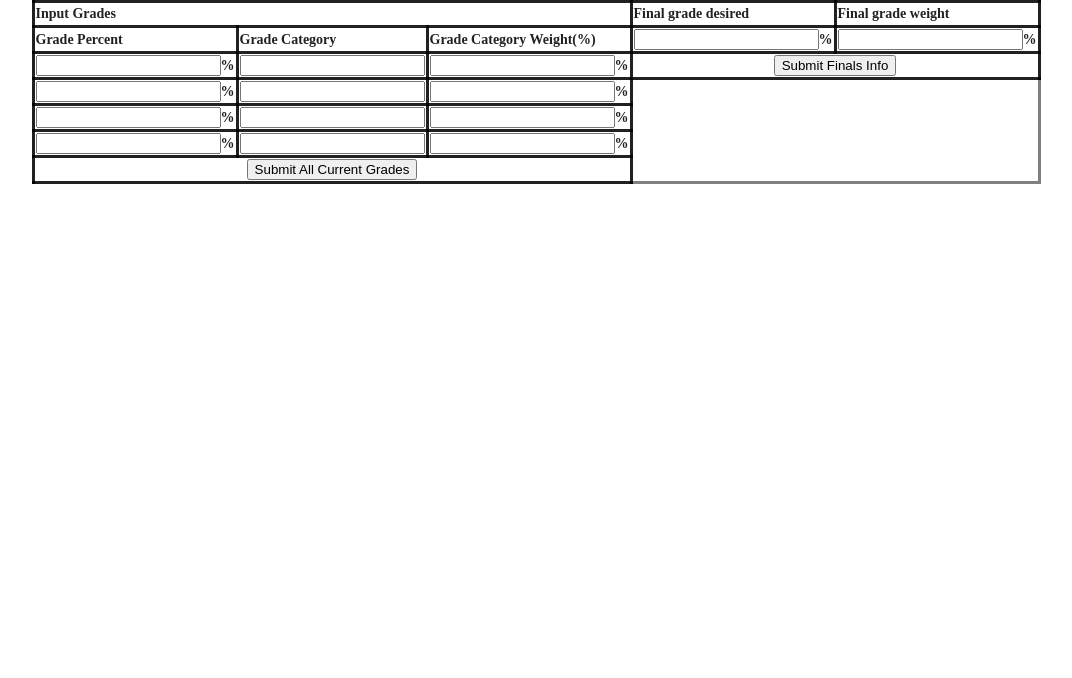
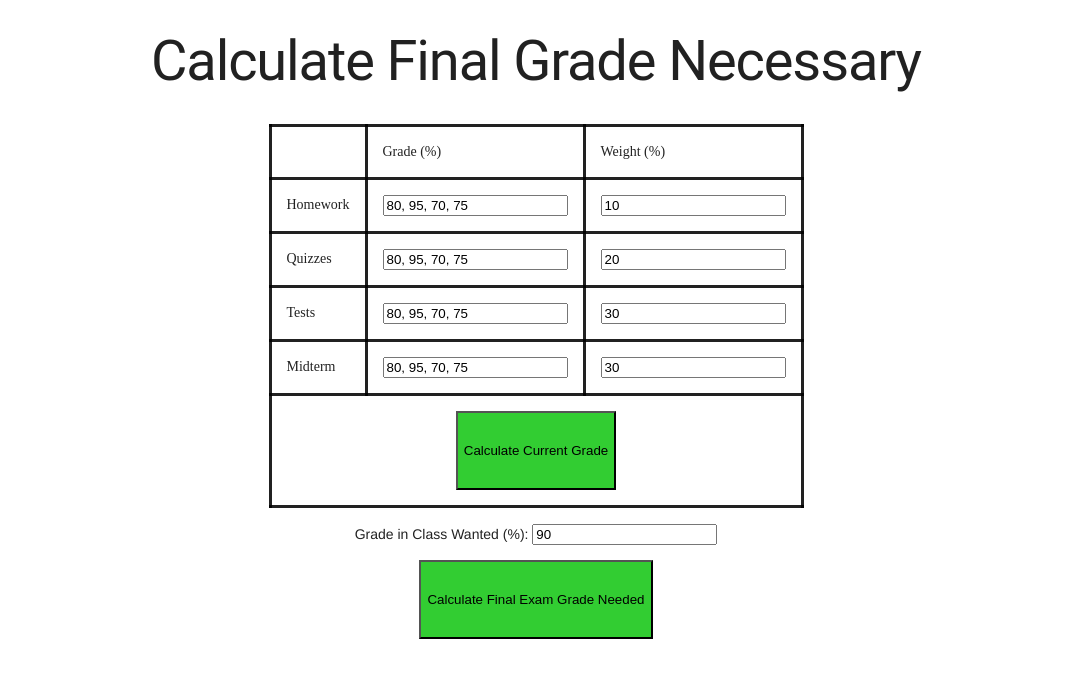
Before and after one commit to jakegreenbergbell/gradeCalculator, a plain HTML site: page index.html in a window 1280 px wide. Shown: the whole page, without its empty margins (104-1176 px from the left). Drawn offline with nearby package versions, Linux system fonts and the light colour scheme.

Commit message:
second dr

```diff
--- a/index.html
+++ b/index.html
@@ -3,52 +3,62 @@
 <head>
     <meta charset="UTF-8">
     <title> "Grade Calculator"</title>
-    <scrict src="script.js"></scrict>
+    <script src="script.js"></script>
     <link rel="stylesheet" href="style.css"/>
     <link rel="stylesheet" href="https://fonts.googleapis.com/icon?family=Material+Icons">
     <link rel="stylesheet" href="https://code.getmdl.io/1.3.0/material.indigo-pink.min.css">
     <script defer src="https://code.getmdl.io/1.3.0/material.min.js"></script>
 </head>
-<center><body>
+<center>
+    <h1>Calculate Final Grade Necessary</h1>
     <table>
         <tr>
-            <th colspan="3"> Input Grades</th>
-            <th>Final grade desired</th>
-            <th>Final grade weight</th>
+            <td></td>
+            <td> Grade (%)</td>
+            <td>Weight (%)</td>
         </tr>
-        <tr>
-            <th>Grade Percent</th>
-            <th>Grade Category</th>
-            <th>Grade Category Weight(%)</th>
-            <th><input type="number" id="finalGradeDesire">%</th>
-            <th><input type="number" id="finalGradePercent">%</th>
+        <tr id="homework">
+            <td>Homework</td>
+            <th><input type="text" value="80, 95, 70, 75" id="homeworkGrades"></th>
+            <th><input type="number" value="10" id="homeworkGradeWeight"></th>
 
         </tr>
-        <tr>
-            <th><input type="number" id="gradePercent1">%</th>
-            <th><input type="text" id="gradeCategory1"></th>
-            <th><input type="number" id="gradeCategoryWeight1">%</th>
-            <th colspan="2"><button id="submitFinalInfo">Submit Finals Info</button></th>
+        <tr id="quizzes">
+            <td>Quizzes</td>
+            <th><input type="text" value="80, 95, 70, 75" id="quizGrade"></th>
+            <th><input type="number" value="20" id="quizGradeWeight"></th>
         </tr>
-        <tr>
-            <th><input type="number" id="gradePercent2">%</th>
-            <th><input type="text" id="gradeCategory2"></th>
-            <th><input type="number" id="gradeCategoryWeight2">%</th>
+        <tr id="tests">
+            <td>Tests</td>
+            <th><input type="text" value="80, 95, 70, 75" id="testGrade"></th>
+            <th><input type="number" value="30" id="testGradeWeight"></th>
         </tr>
-        <tr>
-            <th><input type="number" id="gradePercent3">%</th>
-            <th><input type="text" id="gradeCategory3"></th>
-            <th><input type="number" id="gradeCategoryWeight3">%</th>
+        <tr id="midterm">
+            <td>Midterm</td>
+            <th><input type="text" value="80, 95, 70, 75" id="midtermGrade"></th>
+            <th><input type="number" value="30" id="midtermGradeWeight"></th>
         </tr>
-        <tr>
-            <th><input type="number" id="gradePercent4">%</th>
-            <th><input type="text" id="gradeCategory4"></th>
-            <th><input type="number" id="gradeCategoryWeight4">%</th>
+            <td colspan="4"><center><button id="calculateCurrentGrade" onclick="calculateCurrentGrade()"> Calculate Current Grade </button></center></td>
+
         </tr>
-        <tr>
-            <th colspan="3"><button id="submitCurrentInfo">Submit All Current Grades</button></th>
-        </tr>
+
     </table>
 
+    <p></p>
+    <div id="classGrade"></div>
+    <p></p>
+
+    Grade in Class Wanted (%): <input type="number" id="classGradeWanted" value="90">
+
+    <button id="submitCurrentInfo" onclick="calculateFinalGrade()">Calculate Final Exam Grade Needed</button>
+    <p></p>
+    <p></p>
+    <p></p>
+    <p></p>
+    <p></p>
+    <p></p>
+    <p></p>
+    <p></p>
+    <div id="finalGradeNeeded"></div>
 </center></body>
 </html>
--- a/script.js
+++ b/script.js
@@ -0,0 +1,66 @@
+//master function takes all grades from console
+//1. take out all the commas and places string into array
+//2. puts string values into integers
+//3. avgs all values in array
+//4. calculate current grade using avgs and weights
+
+
+function calculateCurrentGrade(){
+    var homeworkGrades = document.getElementById("homeworkGrades").value;
+    var homeworkGradeWeight = document.getElementById("homeworkGradeWeight").value;
+    var hwWeight = parseInt(homeworkGradeWeight);
+    var quizGrades = document.getElementById("quizGrade").value;
+    var quizGradeWeight = document.getElementById("quizGradeWeight").value;
+    var quizWeight = parseInt(quizGradeWeight);
+    var testGrades = document.getElementById("testGrade").value;
+    var testGradeWeight = document.getElementById("testGradeWeight").value;
+    var testWeight = parseInt(testGradeWeight);
+    var midtermGrades = document.getElementById("midtermGrade").value;
+    var midtermGradeWeight = document.getElementById("midtermGradeWeight").value;
+    var midtermWeight = parseInt(midtermGradeWeight);
+    var homeworkGradesAvg = averageGrades(gradesToArray(homeworkGrades));
+    var quizGradesAvg = averageGrades(gradesToArray(quizGrades));
+    var testGradesAvg = averageGrades(gradesToArray(testGrades));
+    var midtermGradesAvg = averageGrades(gradesToArray(midtermGrades));
+    var gradeArray = [homeworkGradesAvg, "homework", quizGradesAvg, "quizzes", testGradesAvg, "tests", midtermGradesAvg, "midterm"];
+    for(var i = 0; i < gradeArray.length / 2; i ++){
+        if(homeworkGrades)
+    }
+
+    weightSoFar = hwWeight/100 + quizWeight/100 + testWeight/100 + midtermWeight/100;
+    var homework = homeworkGradesAvg * (hwWeight/100);
+    var quiz = quizGradesAvg * (quizWeight/100);
+    var test = testGradesAvg* (testWeight/100);
+    var midterm = midtermGradesAvg * (midtermWeight/100);
+    var classGrade = (homework + quiz + test + midterm) / weightSoFar;
+    classGrade = classGrade.toFixed(3);
+    document.getElementById("classGrade").innerHTML = classGrade + "%";
+    return classGrade;
+    console.log(classGrade);
+}
+
+function calculateFinalGrade(){
+    var finalGradeWanted = (document.getElementById("classGradeWanted").value) / 100;
+    var classGrade = calculateCurrentGrade()/100;
+    var finalWeight = 1.00 - weightSoFar;
+    var gradeNeeded = ((finalGradeWanted - classGrade * weightSoFar) / finalWeight) * 100;
+    gradeNeeded = gradeNeeded.toFixed(2);
+    document.getElementById("finalGradeNeeded").innerHTML = gradeNeeded + "%";
+    console.log(gradeNeeded);
+}
+function gradesToArray(grades){
+    var arrayOfGrades = grades.split(",");
+    for(var i = 0; i < arrayOfGrades.length; i ++){
+        arrayOfGrades[i] = parseInt(arrayOfGrades[i]);
+    }
+    return arrayOfGrades;
+}
+
+function averageGrades(gradeArray){
+    var sumOfGrades = 0;
+    for(var i = 0; i < gradeArray.length; i++){
+        sumOfGrades += gradeArray[i];
+    }
+    var avg = sumOfGrades/(gradeArray.length);
+    return avg;
+}
--- a/style.css
+++ b/style.css
@@ -3,14 +3,38 @@ table, td, th{
     border-style: solid;
     border-collapse: collapse;
     text-align: left;
+    padding: 15px;
 }
 
-#submitFinalInfo{
-    margin:auto;
-    display:block;
+#homework{
+    background-color: transparent;
 }
 
+#quizzes{
+    background-color: transparent;
+}
+
+#tests{
+    background-color: transparent;
+}
+
+#midterm{
+    background-color: transparent;
+}
 #submitCurrentInfo{
     margin:auto;
     display:block;
+    padding-top: 30px;
+    padding-bottom: 30px;
+    background-color: limegreen;
+    position: relative;
+    top: 15px;
 }
+
+#calculateCurrentGrade{
+    margin:auto;
+    display:block;
+    padding-top: 30px;
+    padding-bottom: 30px;
+    background-color: limegreen;
+}
```
